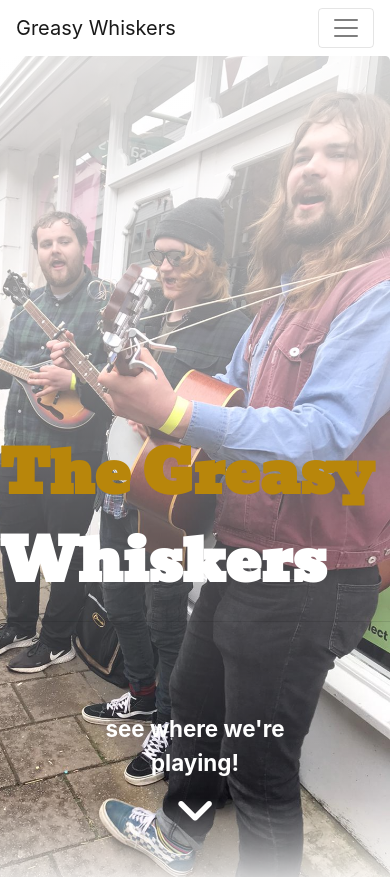
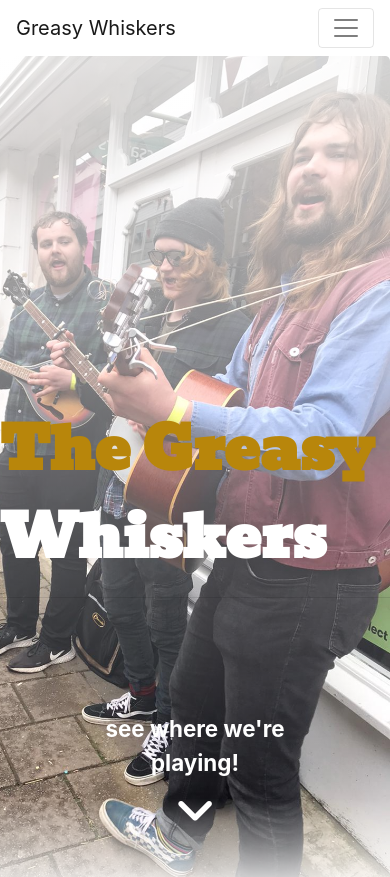
Before and after one commit to Afish3/greasy-whiskers, a website: page index.html in a window 390 px wide. Shown: the top 877 px of the page. Drawn offline with nearby package versions, Linux system fonts and the light colour scheme; a web font is replaced by a local one.

Commit message:
Update sizing for mobil

```diff
--- a/app.css
+++ b/app.css
@@ -129,7 +129,7 @@ h1 {
 }
 
 h1.word1 {
-    padding-top: 8rem;
+    padding-top: 5rem;
     color: darkgoldenrod;
 }
 
```
